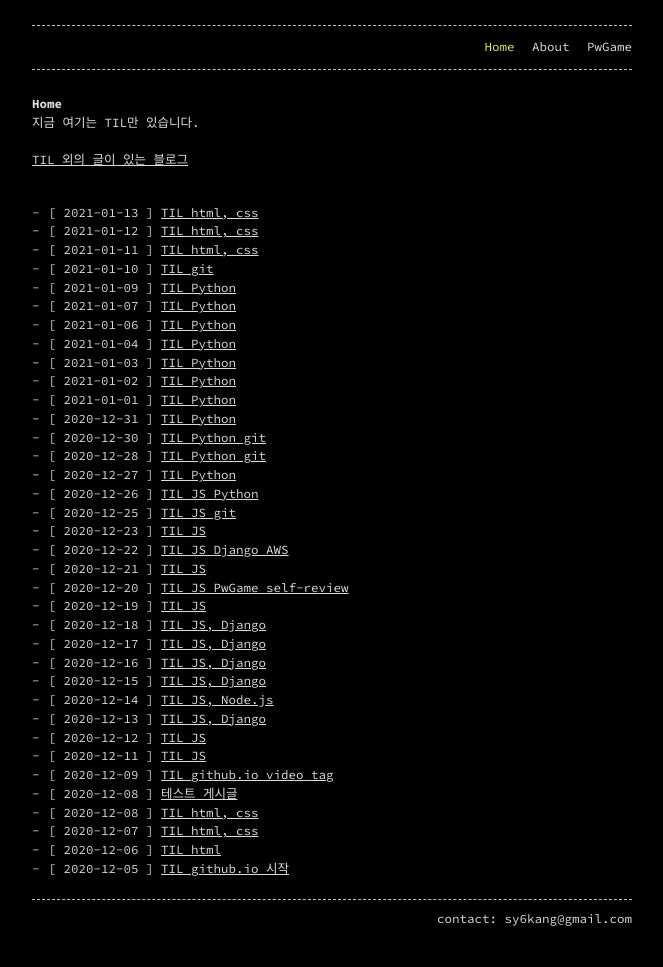
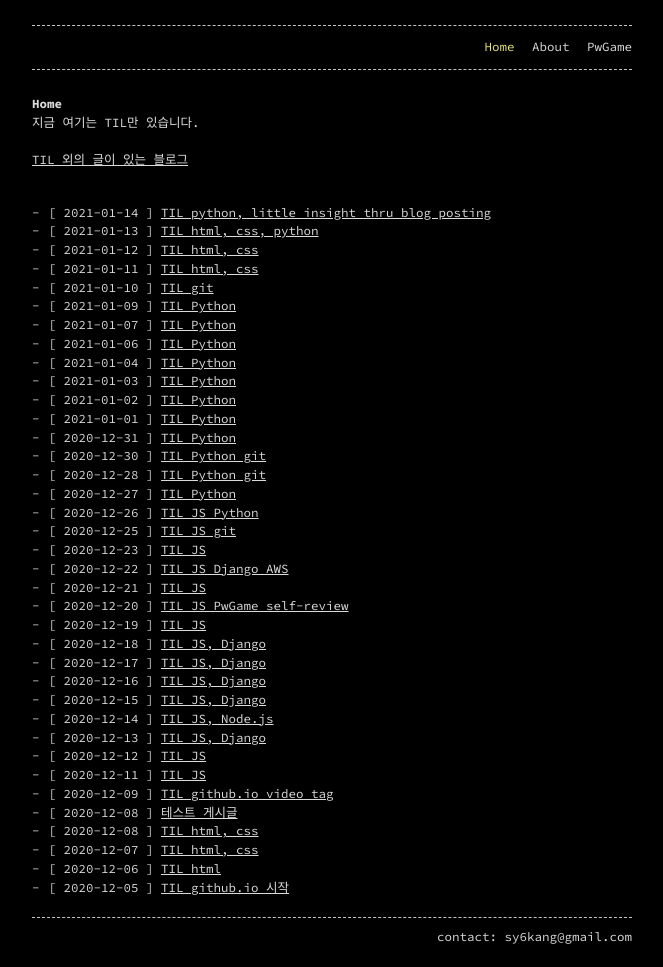
Before and after one commit to phin09/phin09.github.io, a Jekyll site: the page built from index.md, in a window 1280 px wide. Shown: the whole page, without its empty margins (308-971 px from the left). Built offline with Jekyll 4.4.1, drawn with Linux system fonts in a browser that asks for light colours; some of the changed lines change nothing that is shown.

Commit message:
2021-01-14-TIL

```diff
--- a/_posts/TIL/2021-01/2021-01-13-TIL.md
+++ b/_posts/TIL/2021-01/2021-01-13-TIL.md
@@ -1,6 +1,6 @@
 ---
 layout: post
-title: "TIL html, css"
+title: "TIL html, css, python"
 categories: [ TIL ]
 permalink: /TIL/:year/:month/:day/:title/
 ---
--- /dev/null
+++ b/_posts/TIL/2021-01/2021-01-14-TIL.md
@@ -0,0 +1,28 @@
+---
+layout: post
+title: "TIL python, little insight thru blog posting"
+categories: [ TIL ]
+permalink: /TIL/:year/:month/:day/:title/
+---
+
+# 2021-01-14 {{page.title}}
+&nbsp;
+오늘 한 일
+    - python Repl.it 24 ~ 42
+    - python 블로그 글 쓰기
+
+내일 할 일
+    - 알고리즘 boj 9251 블로그 글 보강
+
+git 블로그 글을 계속 미루고 있는데 어쩔 수 없다. 주중엔 wecode에서 내준 과제를 쳐내기 바쁘다... Repl.it 문제는 쉬운데 블로그 글 쓰는데 시간을 많이 들이고 있다. html, css 블로그 글을 쓸 때는 시간이 아까웠는데, python에서는 조금 다르다.
+
+함수 선언시 parameter 순서와 argument에 대해 블로그 글을 쓰면서 머릿속을 좀 깔끔히 정리했다. 블로그 글을 쓸 때 누군가에게 보여주기 위해서 쓴다는 생각은 없지만 내가 이해한 걸 기록하는 것조차 힘들었다. 직전까지의 블로그 글을 쓸 땐 자료는 너무 많고 머릿속은 복잡했다.
+오늘 블로그 글을 쓰면서도 시간이 많이 걸리고 차라리 문제를 풀고 싶어서 몸부림쳤다ㅋㅋㅋ 그러다가 어느 순간 어 나 이제 이거 다른 사람에게 어느 정도 설명할 수 있겠는데? 싶은 순간이 왔다. 그쯤부터 블로그 글도 괜찮게 정리됐다.(괜찮게는 내 기준.. 미관상은 여전히 별로다)
+글 쓰는 거도 계단식 성장이라 이렇게 덜컥 나아진 걸까? 그 전까진 마냥 짜증나기만 했는데, 이런 느낌으로 정리되어 머릿속에 차곡차곡 쌓이는 거라면 괜찮은 거 같다! 오늘 이 상태를 좀 이어나가고 싶어서 알고리즘 문제는 내일로 미루고 python 블로그 글을 더 썼다.
+블로그 글을 쓰는 것과 기술 면접을 연결짓는 게 내겐 좀 허황되고 먼 미래 일 같았는데 내가 무언가를 다른 사람에게 설명할 수 있을 거 같다는 자신감이 조금이라도 생기니 기분도 좋고 뭔가 더 많이 배우고 싶어졌다.
+
+앞으로 쓸 블로그 글감
+1. datetime에 대해 블로그 글 쓸 때 python Repl.it 24번 문제 내가 푼 코드도 넣기. datetime.date() 거친 뒤엔 객체.keyword 형태로 호출하면 된다는 거.
+2. 2차원 리스트를 1차원 리스트로 만드는 여러 방법
+3. 파이썬 자료구조 안을 정렬하는 여러 방법
+4. shallow copy와 deep copy [참고 링크](https://wikidocs.net/16038)
```
